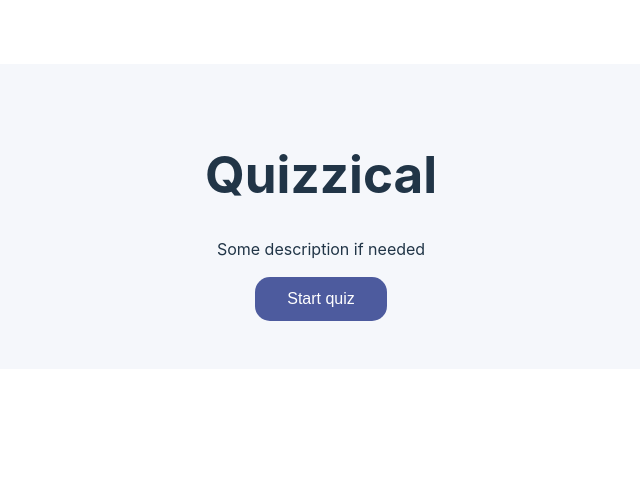
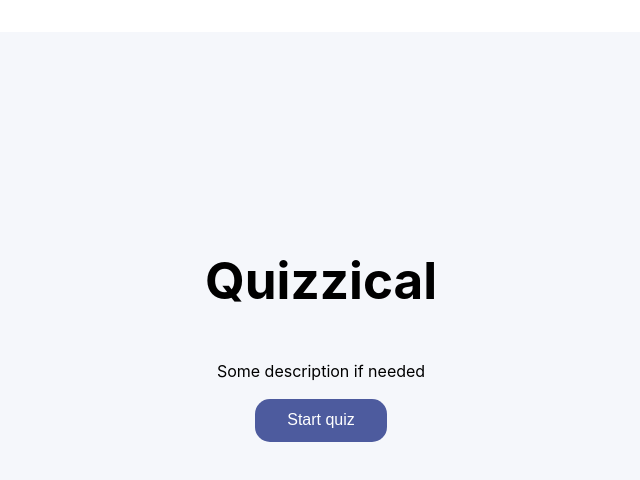
Before and after one commit to alialaba/quizzical, a React (Vite) app: page / in a window 1280 px wide. Shown: the top 480 px of the page, without its empty margins (319-959 px from the left). Built offline with nearby package versions, Linux system fonts and the light colour scheme.

Commit message:
some styles fix

```diff
--- a/src/App.jsx
+++ b/src/App.jsx
@@ -161,7 +161,7 @@ if(startGame){
 
   switch(stage){
       case "loading":
-        return (<div className="card"><h3>Loading...</h3></div>);
+        return (<div className="card card__extra"><h3>Loading...</h3></div>);
         case "done":
         return (<QuizScreen
           quizData={quizData}
--- a/src/components/StartScreen.jsx
+++ b/src/components/StartScreen.jsx
@@ -2,10 +2,10 @@ import React from "react";
 
 export default function StartScreen(props){
     return(
-        <div className="card">
+        <div className="card card__extra">
             <h1>Quizzical</h1>
             <p>Some description if needed</p>
-            <button className="card__btn" onClick={()=> props.getStarted()}>Start quiz</button>
+            <button className="card__btn " onClick={()=> props.getStarted()}>Start quiz</button>
         </div>
     );
 }
--- a/src/index.css
+++ b/src/index.css
@@ -19,38 +19,32 @@ h1 {
 }
 
 
-#root {
-  max-width: 1280px;
-  margin: 0 auto;
-  padding: 2rem;
-  /* text-align: center; */
-}
-
-
-
-@media (prefers-color-scheme: light) {
-  :root {
-    color: #213547;
-    background-color: #ffffff;
-  }
-  a:hover {
-    color: #747bff;
-  }
-  button {
-    background-color: #f9f9f9;
-  }
-}
-
-
 /* Quiz component */
 .card{
   margin: 0 auto;
-  width: min(800px, 90%);
-  /* height: 100vh; */
+  width: min(800px, 100%);
   background: #F5F7FB;
   padding: 3em;
   text-align: center;
 }
+.card__extra{
+  display: flex;
+  flex-direction: column;
+  justify-content: center;
+  align-items: center;
+  position: relative;
+  height: 500px;
+}
+/* .card__extra::before{
+  position: absolute;
+  content: "";
+  background-image: url(./assets/blob-start-up.svg);
+  background-repeat: no-repeat;
+  background-size: cover;
+  width: 197px;
+  height: 135px;
+  right: 5px;
+} */
 .card__bottom{
   margin-top: 2em;
 }
```
